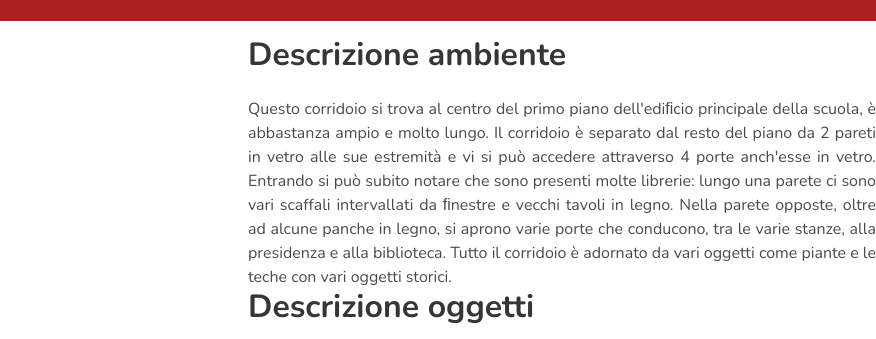
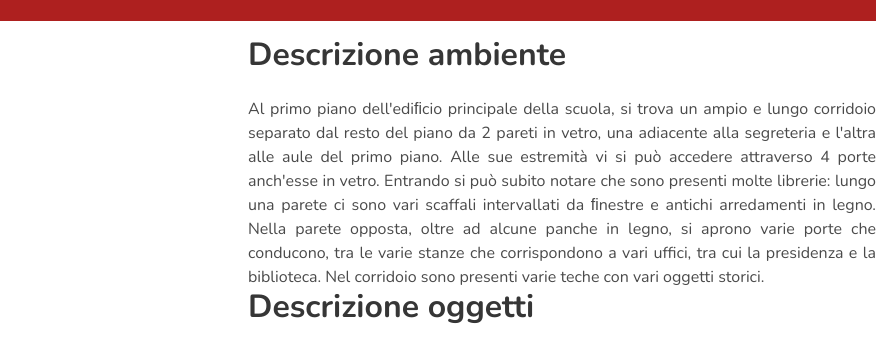
Before and after one commit to lorenzobotti/archivi, a website: page corridoio/index.html in a window 1280 px wide. Shown: the part 119-458 px from the top of the page, 404-1280 px from the left. Drawn offline with nearby package versions, Linux system fonts and the light colour scheme.

Commit message:
Correzione contenuto corridoio

```diff
--- a/corridoio/index.html
+++ b/corridoio/index.html
@@ -45,11 +45,10 @@
         <div class="content" style="text-align: justify">
           <h2 class="title">Descrizione ambiente</h2>
           <p style="text-align:justify">
-					Questo corridoio si  trova al centro del primo piano dell'ediﬁcio principale della scuola, è abbastanza ampio e molto lungo.
-					Il corridoio è separato dal resto del piano da 2 pareti in vetro alle sue estremità e vi si può accedere attraverso 4 porte anch'esse in vetro.
-					Entrando si può subito notare che sono presenti molte librerie: lungo una parete ci sono vari scaffali intervallati da ﬁnestre e vecchi tavoli in legno.
-					Nella parete opposte, oltre ad alcune panche in legno, si aprono varie porte che conducono, tra le varie stanze, alla presidenza e alla biblioteca.
-					Tutto il corridoio è adornato da vari oggetti come piante e le teche con vari oggetti storici.
+					Al primo piano dell'ediﬁcio principale della scuola, si trova un ampio e lungo corridoio separato dal resto del piano da 2 pareti in vetro, una adiacente alla segreteria e l'altra alle aule del primo piano. Alle sue estremità vi si può accedere attraverso 4 porte anch'esse in vetro.
+					Entrando si può subito notare che sono presenti molte librerie: lungo una parete ci sono vari scaffali intervallati da ﬁnestre e antichi arredamenti in legno.
+					Nella parete opposta, oltre ad alcune panche in legno, si aprono varie porte che conducono, tra le varie stanze che corrispondono a vari uffici, tra cui la presidenza e la biblioteca.
+					Nel corridoio sono presenti varie teche con vari oggetti storici.
 
 				</p>
 
```
